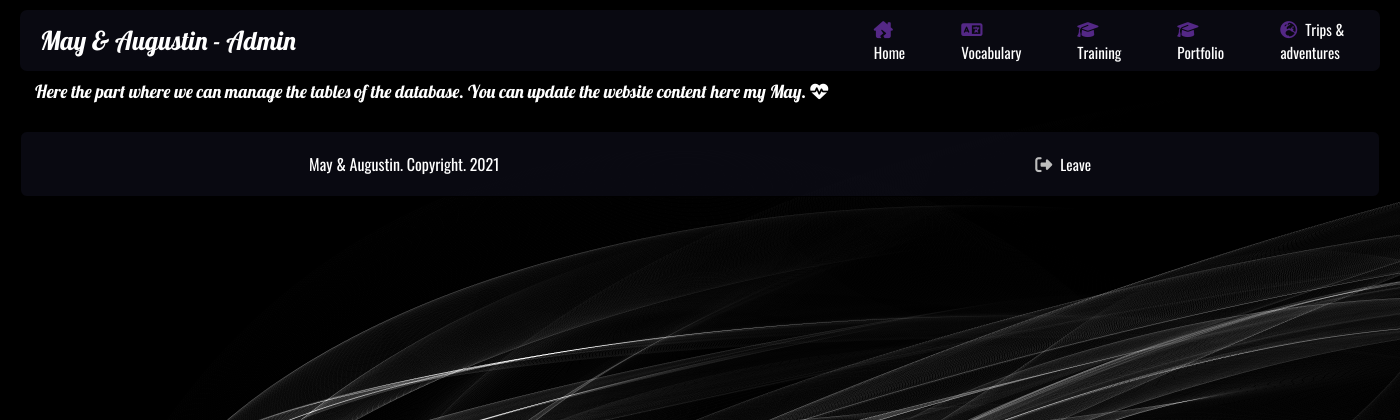
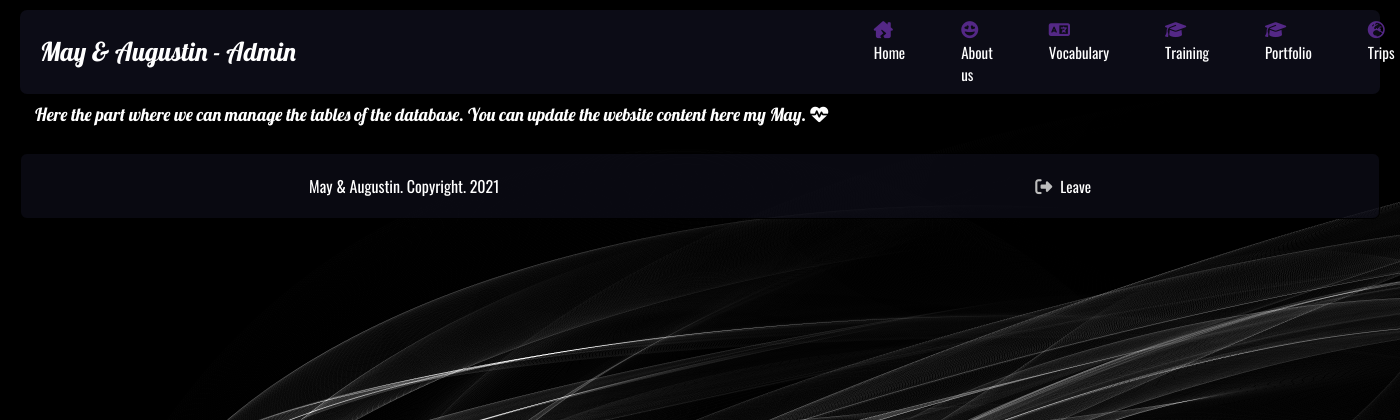
Before and after one commit to augustin-55/tagalog, a PHP site: page /admin/index.php in a window 1400 px wide. Shown: the top 420 px of the page. Run offline with PHP 8.4, Linux system fonts and the light colour scheme; data comes from the database, SQL or seed files in the repository; data that the repository does not hold is empty; some libraries are stand-ins or nearby versions.

Commit message:
26/01/2021-V1.06

```diff
--- a/admin/assets/header-admin.php
+++ b/admin/assets/header-admin.php
@@ -31,6 +31,10 @@
                 <li class="nav-item">
                     <a class="nav-link" href="index.php"><i class="fas fa-house-damage"></i>Home</a>
                 </li>
+                <!-- About us -->
+                <li class="nav-item">
+                    <a class="nav-link" href="manageAboutUs.php"><i class="fas fa-grin-hearts"></i>About us</a>
+                </li>
                 <!-- Vocabulary -->
                 <li class="nav-item">
                     <a class="nav-link" href="manageVocabulary.php"><i class="fas fa-language"></i>Vocabulary</a>
@@ -45,7 +49,7 @@
                 </li>
                 <!-- Bucket List -->
                 <li class="nav-item">
-                    <a class="nav-link" href="manageWishList.php"><i class="fas fa-globe-europe"></i>Trips & adventures</a>
+                    <a class="nav-link" href="manageWishList.php"><i class="fas fa-globe-europe"></i>Trips</a>
                 </li>
             </ul>
         </div>
--- a/assets/about-us/countries.php
+++ b/assets/about-us/countries.php
@@ -0,0 +1 @@
+<h4 class="text-center">~ About our countries ~</h4>
--- /dev/null
+++ b/assets/about-us/songs.php
@@ -0,0 +1 @@
+<h4 class="text-center">~ About our favorite songs ~</h4>
--- a/scss/style.scss
+++ b/scss/style.scss
@@ -73,6 +73,7 @@ $pink-light: #582d35;
 $pink-black: #1f0c11;
 $main-green: #264226;
 $green-light: #3a683a;
+$main-magenta: #7e1f43;
 
 // 0.3 : Portals
 .section-error-message {
@@ -172,7 +173,6 @@ body {
     display: flex;
     flex-direction: column;
     justify-content: space-between;
-    // height: 100vh;
 }
 
 .index-body {
@@ -188,10 +188,10 @@ body {
             li {
 
                 a {
-                    color: $main-red;
+                    color: #9b9b9b;
 
                     i {
-                        color: $pink-light;
+                        color: $main-magenta;
                     }
                 }
 
@@ -315,12 +315,10 @@ h4 {
 /* ----- 2 : Header ----- */
 
 header {
-    background-color: #0e0e1aa8;
-    // width: 98%;
+    background-color: #0e0e1ae1;
     margin: 10px 20px;
-    // position: absolute;
-    z-index: 100;
     border-radius: 7px;
+    z-index: 10;
 
     // 2.1 : Main title
 
@@ -1223,6 +1221,8 @@ footer {
     }
 }
 
+
+
 // 5.2 : Homepage
 
 .main-section-admin-home {
```
Also changed, not shown: aboutUs.php (+13 -1 lines), scss/style.css, 1 other file.
